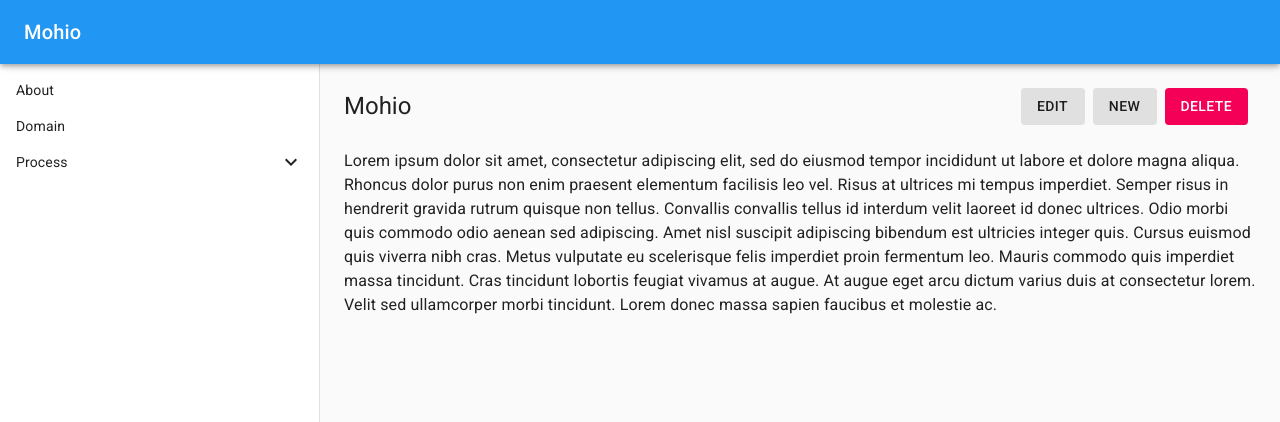
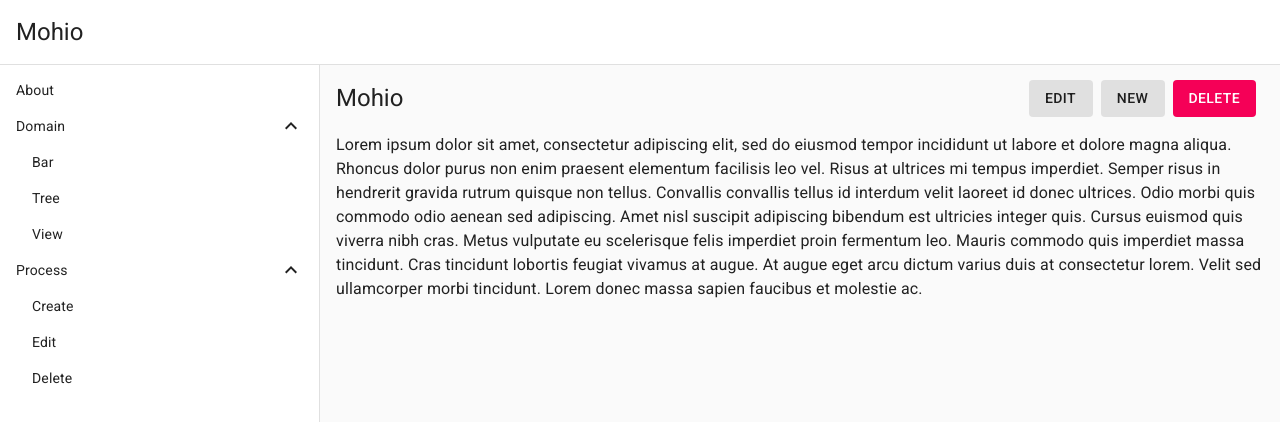
Before and after one commit to oliverkocsis/mohio, a React (Create React App) app: page / in a window 1280 px wide. Shown: the top 422 px of the page. Built offline with nearby package versions, Linux system fonts and the light colour scheme.

Commit message:
Fix styles

```diff
--- a/src/App.js
+++ b/src/App.js
@@ -7,7 +7,26 @@ import CssBaseline from '@material-ui/core/CssBaseline';
 import MohioAppBar from './MohioAppBar';
 import MohioTree from './MohioTree';
 import MohioView from './MohioView';
-import mohios from './MohioTreeExample';
+
+const loremIpsum = 'Lorem ipsum dolor sit amet, consectetur adipiscing elit, sed do eiusmod tempor incididunt ut labore et dolore magna aliqua. Rhoncus dolor purus non enim praesent elementum facilisis leo vel. Risus at ultrices mi tempus imperdiet. Semper risus in hendrerit gravida rutrum quisque non tellus. Convallis convallis tellus id interdum velit laoreet id donec ultrices. Odio morbi quis commodo odio aenean sed adipiscing. Amet nisl suscipit adipiscing bibendum est ultricies integer quis. Cursus euismod quis viverra nibh cras. Metus vulputate eu scelerisque felis imperdiet proin fermentum leo. Mauris commodo quis imperdiet massa tincidunt. Cras tincidunt lobortis feugiat vivamus at augue. At augue eget arcu dictum varius duis at consectetur lorem. Velit sed ullamcorper morbi tincidunt. Lorem donec massa sapien faucibus et molestie ac.';
+
+const mohios = [
+  { name: 'About', value: loremIpsum },
+  {
+    name: 'Domain', value: loremIpsum, children: [
+      { name: 'Bar', value: loremIpsum },
+      { name: 'Tree', value: loremIpsum },
+      { name: 'View', value: loremIpsum },
+    ]
+  },
+  {
+    name: 'Process', value: loremIpsum, children: [
+      { name: 'Create', value: loremIpsum },
+      { name: 'Edit', value: loremIpsum },
+      { name: 'Delete', value: loremIpsum },
+    ]
+  },
+];
 
 const theme = createMuiTheme({
   palette: {
--- a/src/MohioAppBar.js
+++ b/src/MohioAppBar.js
@@ -7,15 +7,20 @@ import Typography from '@material-ui/core/Typography';
 const useStyles = makeStyles((theme) => ({
   appBar: {
     zIndex: theme.zIndex.drawer + 1,
+    boxShadow: "0px 0px",
+    borderBottom: "1px solid rgba(0, 0, 0, 0.12);"
   },
+  toolBar: {
+    paddingLeft: theme.spacing(2),
+  }
 }));
 
 function MohioAppBar(props) {
   const classes = useStyles();
   return (
-    <AppBar position="fixed" className={classes.appBar}>
-      <Toolbar>
-        <Typography variant="h6" noWrap>
+    <AppBar position="fixed" className={classes.appBar} color="inherit">
+      <Toolbar className={classes.toolBar}>
+        <Typography variant="h5" noWrap>
           Mohio
         </Typography>
       </Toolbar>
--- a/src/MohioTree.js
+++ b/src/MohioTree.js
@@ -3,11 +3,7 @@ import { makeStyles } from '@material-ui/core/styles';
 import Toolbar from '@material-ui/core/Toolbar';
 import Drawer from '@material-ui/core/Drawer';
 import List from '@material-ui/core/List';
-import ListItem from '@material-ui/core/ListItem';
-import ListItemText from '@material-ui/core/ListItemText';
-import Collapse from '@material-ui/core/Collapse';
-import ExpandLess from '@material-ui/icons/ExpandLess';
-import ExpandMore from '@material-ui/icons/ExpandMore';
+import MohioTreeElement from './MohioTreeElement';
 
 const drawerWidth = '20rem';
 
@@ -22,40 +18,17 @@ const useStyles = makeStyles((theme) => ({
   drawerContainer: {
     overflow: 'auto',
   },
-  nested: {
-    paddingLeft: theme.spacing(4),
-  },
 }));
 
 function MohioTree(props) {
   const classes = useStyles();
-  const [open, setOpen] = React.useState(false);
-  const handleClick = () => {
-    setOpen(!open);
-  };
+  const mohios = props.mohios.map((mohio) => <MohioTreeElement name={mohio.name} children={mohio.children} />);
   return (
     <Drawer className={classes.drawer} variant="permanent" classes={{ paper: classes.drawerPaper, }}>
       <Toolbar />
       <div className={classes.drawerContainer}>
-        <List component="nav" dense="true">
-          <ListItem button>
-            <ListItemText primary="About" />
-          </ListItem>
-          <ListItem button>
-            <ListItemText primary="Domain" />
-          </ListItem>
-          <List disablePadding dense="true">
-            <ListItem button onClick={handleClick}>
-              <ListItemText primary="Process" />{open ? <ExpandLess /> : <ExpandMore />}
-            </ListItem>
-            <Collapse in={open} timeout="auto" unmountOnExit>
-              <List disablePadding dense="true">
-                <ListItem button className={classes.nested}>
-                  <ListItemText primary="Create a Mohio" />
-                </ListItem>
-              </List>
-            </Collapse>
-          </List>
+        <List component="nav" dense={true}>
+          {mohios}
         </List>
       </div>
     </Drawer>
--- a/src/MohioTreeElementMultiLevel.js
+++ b/src/MohioTreeElementMultiLevel.js
@@ -12,7 +12,7 @@ export const testId = 'MohioTreeElementMultiLevel';
 
 const useStyles = makeStyles((theme) => ({
   nested: {
-    paddingLeft: theme.spacing(4),
+    paddingLeft: theme.spacing(2),
   },
 }));
 
@@ -29,7 +29,7 @@ function MohioTreeElementMultiLevel(props) {
         <ListItemText primary={props.name} />{open ? <ExpandLess /> : <ExpandMore />}
       </ListItem>
       <Collapse in={open} timeout="auto" unmountOnExit>
-        <List disablePadding dense={true}>
+        <List disablePadding dense={true} className={classes.nested}>
           {children}
         </List>
       </Collapse>
--- a/src/MohioTreeExample.js
+++ /dev/null
@@ -1,21 +0,0 @@
-const loremIpsum = 'Lorem ipsum dolor sit amet, consectetur adipiscing elit, sed do eiusmod tempor incididunt ut labore et dolore magna aliqua. Rhoncus dolor purus non enim praesent elementum facilisis leo vel. Risus at ultrices mi tempus imperdiet. Semper risus in hendrerit gravida rutrum quisque non tellus. Convallis convallis tellus id interdum velit laoreet id donec ultrices. Odio morbi quis commodo odio aenean sed adipiscing. Amet nisl suscipit adipiscing bibendum est ultricies integer quis. Cursus euismod quis viverra nibh cras. Metus vulputate eu scelerisque felis imperdiet proin fermentum leo. Mauris commodo quis imperdiet massa tincidunt. Cras tincidunt lobortis feugiat vivamus at augue. At augue eget arcu dictum varius duis at consectetur lorem. Velit sed ullamcorper morbi tincidunt. Lorem donec massa sapien faucibus et molestie ac.';
-
-const mohios = [
-  { name: 'About', value: loremIpsum },
-  {
-    name: 'Domain', value: loremIpsum, children: [
-      { name: 'Bar', value: loremIpsum },
-      { name: 'Tree', value: loremIpsum },
-      { name: 'View', value: loremIpsum },
-    ]
-  },
-  {
-    name: 'Process', value: loremIpsum, children: [
-      { name: 'Create', value: loremIpsum },
-      { name: 'Edit', value: loremIpsum },
-      { name: 'Delete', value: loremIpsum },
-    ]
-  },
-];
-
-export default mohios;
--- a/src/MohioView.js
+++ b/src/MohioView.js
@@ -8,13 +8,13 @@ import Button from '@material-ui/core/Button';
 const useStyles = makeStyles((theme) => ({
   content: {
     flexGrow: 1,
-    padding: theme.spacing(3),
+    padding: theme.spacing(2),
   },
   button: {
     marginRight: theme.spacing(1),
   },
   title: {
-    marginBottom: theme.spacing(3),
+    marginBottom: theme.spacing(2),
   }
 }));
 
```
